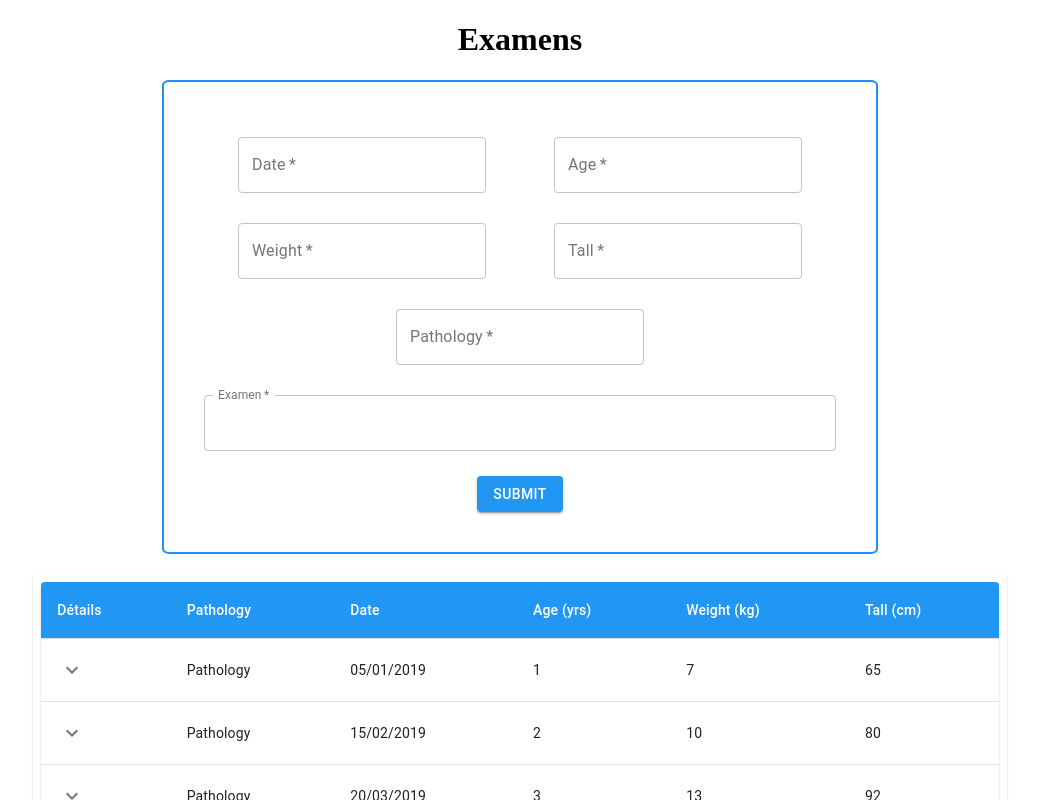
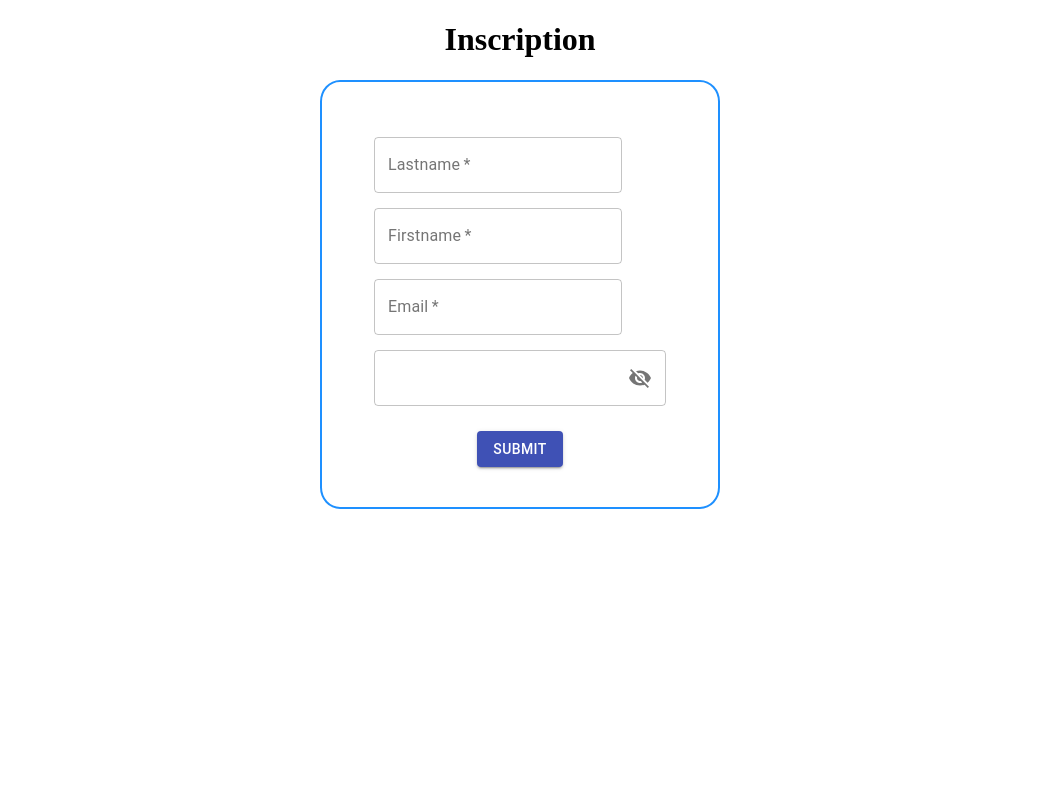
Before and after one commit to Aristide-O/Doctolib-Hackathon48H, a React (Create React App) app: page /MedicalSurveillance in a window 1280 px wide. Shown: the top 800 px of the page, without its empty margins (120-1159 px from the left). Built offline with nearby package versions, Linux system fonts and the light colour scheme.

Commit message:
add Final MedicalPage

```diff
--- a/src/App.js
+++ b/src/App.js
@@ -10,10 +10,10 @@ const App = () => {
   return (
     <div>
       <Switch>
-        {/* <Route path='/'>
+        <Route path='/'>
           <Inscription />
-        </Route> */}
-        <Route path='/'>
+        </Route>
+        <Route path='/MedicalSurveillance'>
           <MedicalSurveillance />
         </Route>
         <Navbar />
--- a/src/Components/MedicalSurveillance/MedicalSurveillance.js
+++ b/src/Components/MedicalSurveillance/MedicalSurveillance.js
@@ -79,7 +79,7 @@ function createData(Pathology, Date, Age, Weight, Tall, Examen) {
         Weight,
         Tall,
         Details: [
-            { resume: "Examen" }
+            { resume: "Details" }
         ]
     };
 }
@@ -109,7 +109,7 @@ const Row = (props) => {
                     <Collapse in={open} timeout="auto" unmountOnExit>
                         <Box margin={1}>
                             <Typography variant="h6" gutterBottom component="div">
-                                Details
+                                Examen
                   </Typography>
                             <Table size="small" aria-label="purchases">
                                 <TableBody>
@@ -159,22 +159,31 @@ const MedicalSurveillance = () => {
             <ThemeProvider theme={theme}>
                 <div className='form-exa'>
                     <FormControl fullWidth className={classes.margin}>
-                        <div className='data-exa'>
+
+                        <div className='input-exa'>
+                            <TextField
+                                className={classes.margin}
+                                variant="outlined"
+                                id="mui-theme-provider-outlined-input"
+                                type='Date'
+                                required
+                            />
+                        </div><div className='data-exa'>
                             <div className="align-exa">
                                 <div className='input-exa'>
                                     <TextField
                                         className={classes.margin}
-                                        label="Date"
+                                        label="Weight"
                                         variant="outlined"
                                         id="mui-theme-provider-outlined-input"
-                                        // type='Date'
+                                        type='number'
                                         required
                                     />
                                 </div>
                                 <div className='input-exa'>
                                     <TextField
                                         className={classes.margin}
-                                        label="Weight"
+                                        label="Tall"
                                         variant="outlined"
                                         id="mui-theme-provider-outlined-input"
                                         type='number'
@@ -196,25 +205,16 @@ const MedicalSurveillance = () => {
                                 <div className='input-exa'>
                                     <TextField
                                         className={classes.margin}
-                                        label="Tall"
+                                        label="Pathology"
                                         variant="outlined"
                                         id="mui-theme-provider-outlined-input"
-                                        type='number'
+                                        type='text'
                                         required
                                     />
                                 </div>
                             </div>
                         </div>
-                        <div className='input-exa'>
-                            <TextField
-                                className={classes.margin}
-                                label="Pathology"
-                                variant="outlined"
-                                id="mui-theme-provider-outlined-input"
-                                type='text'
-                                required
-                            />
-                        </div>
+
                         <div className='area-exa'>
                             <TextField
                                 id="mui-theme-provider-outlined-full-width-input"
```
